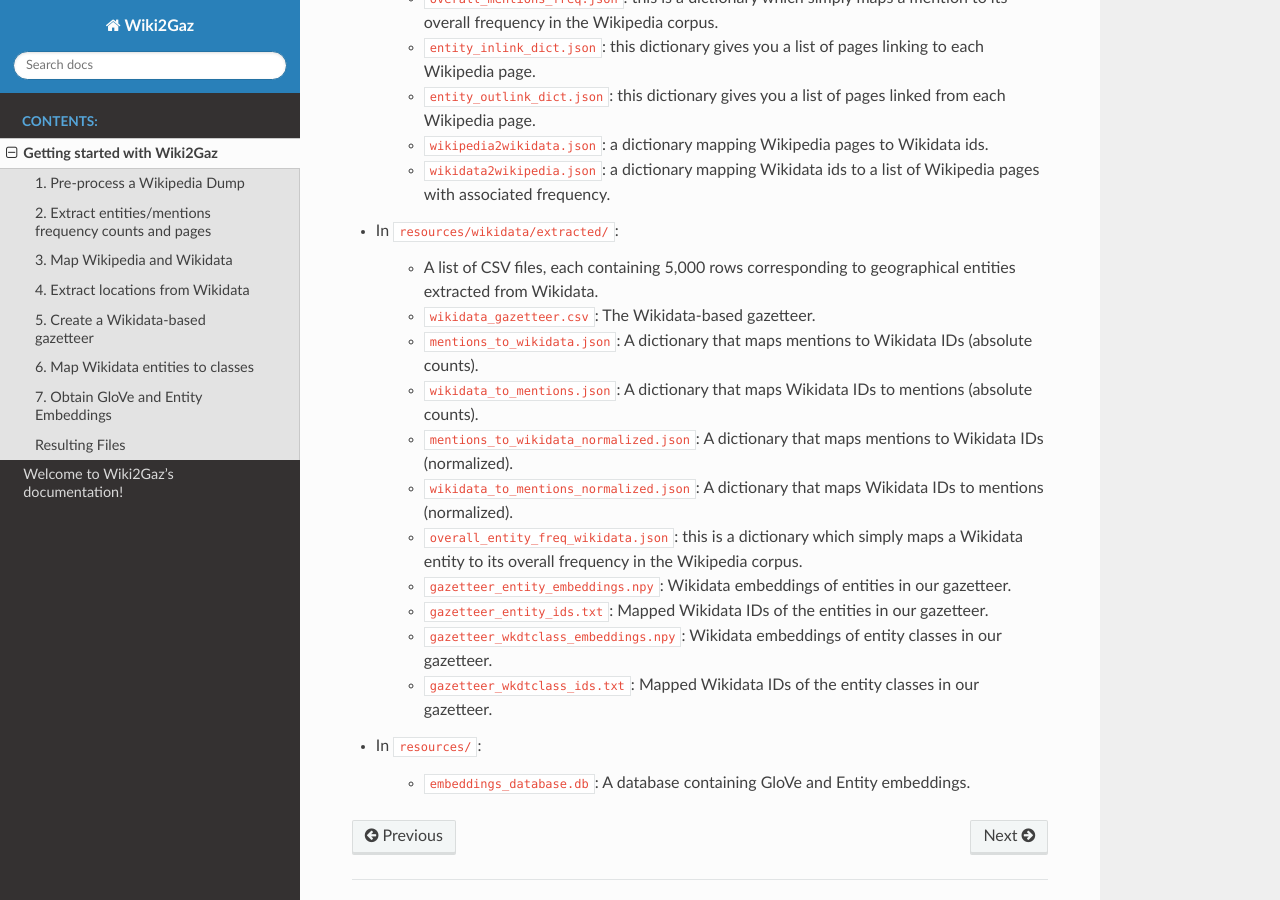
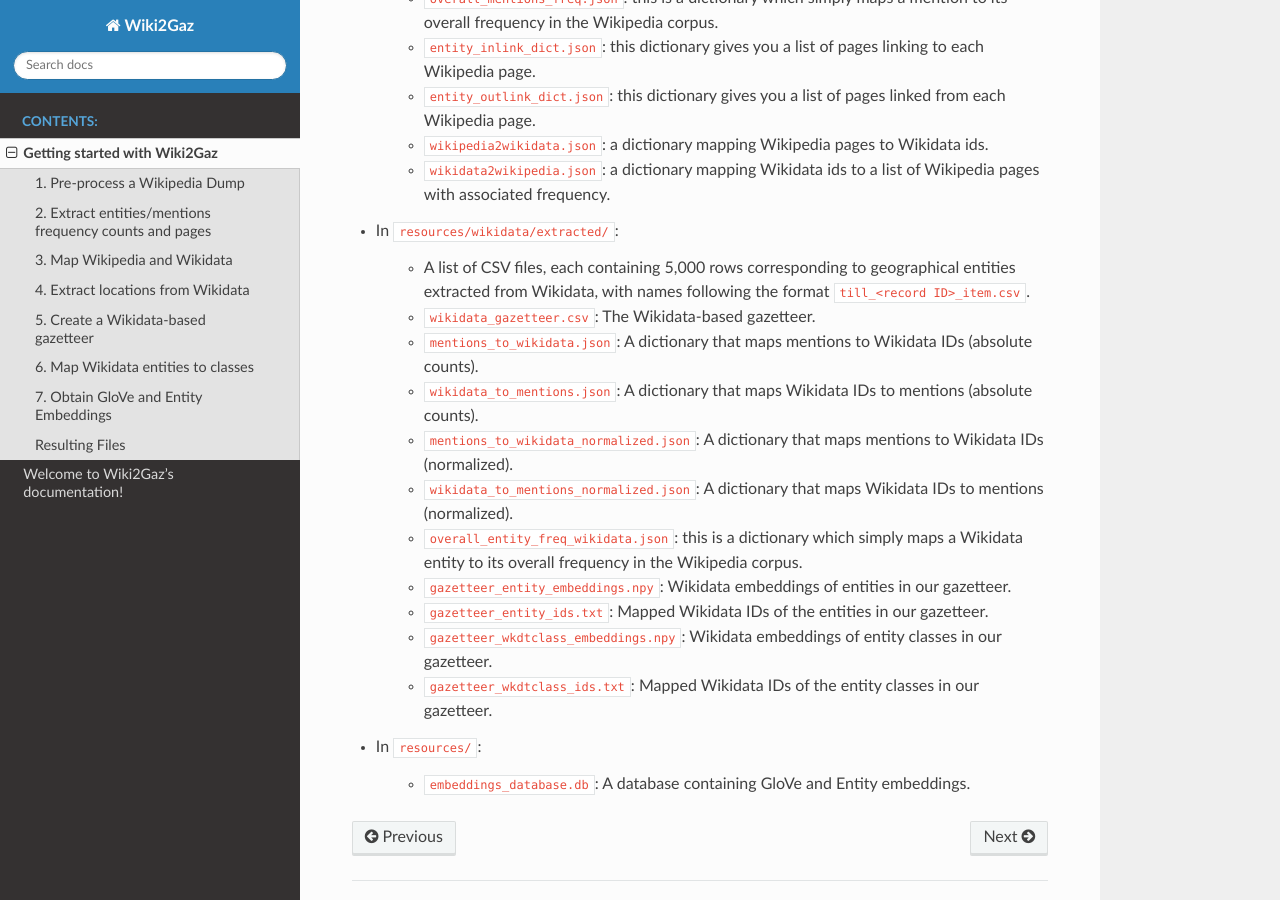
Before and after one commit to Living-with-machines/wiki2gaz, a Sphinx documentation site: the page built from docs/source/getting-started/index.rst, in a window 1280 px wide and 900 px high, scrolled down 921 px. Built offline with Sphinx 7.4.7 and the Read the Docs theme 2.0.0, drawn with Linux system fonts in a browser that asks for light colours.

Commit message:
Noting naming convention of CSV files

```diff
--- a/docs/source/getting-started/index.rst
+++ b/docs/source/getting-started/index.rst
@@ -50,7 +50,8 @@ percent encoded across all files):
 - In ``resources/wikidata/extracted/``:
 
     - A list of CSV files, each containing 5,000 rows corresponding to
-      geographical entities extracted from Wikidata.
+      geographical entities extracted from Wikidata, with names following the
+      format ``till_<record ID>_item.csv``.
     - ``wikidata_gazetteer.csv``: The Wikidata-based gazetteer.
     - ``mentions_to_wikidata.json``: A dictionary that maps mentions to
       Wikidata IDs (absolute counts).
```
